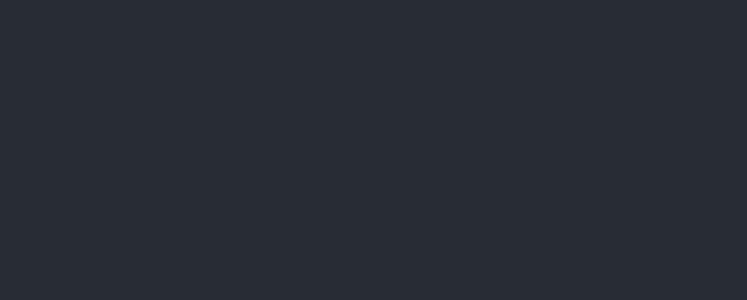
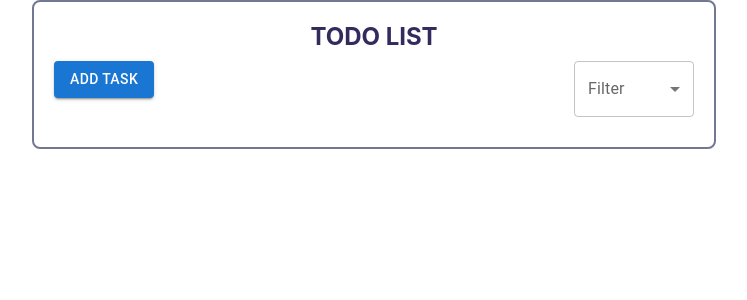
Before and after one commit to gdima96/my-todo-list, a React (Create React App) app: page / in a window 1280 px wide. Shown: the top 300 px of the page, without its empty margins (266-1013 px from the left). Built offline with nearby package versions, Linux system fonts and the light colour scheme.

Commit message:
Navbar added

```diff
--- a/package.json
+++ b/package.json
@@ -3,6 +3,10 @@
   "version": "0.1.0",
   "private": true,
   "dependencies": {
+    "@emotion/react": "^11.13.5",
+    "@emotion/styled": "^11.13.5",
+    "@mui/icons-material": "^6.1.9",
+    "@mui/material": "^6.1.9",
     "@testing-library/jest-dom": "^5.17.0",
     "@testing-library/react": "^13.4.0",
     "@testing-library/user-event": "^13.5.0",
--- a/src/App.css
+++ b/src/App.css
@@ -1,16 +1,5 @@
 .App {
   text-align: center;
-}
-
-.App-logo {
-  height: 40vmin;
-  pointer-events: none;
-}
-
-@media (prefers-reduced-motion: no-preference) {
-  .App-logo {
-    animation: App-logo-spin infinite 20s linear;
-  }
 }
 
 .App-header {
@@ -23,16 +12,3 @@
   font-size: calc(10px + 2vmin);
   color: white;
 }
-
-.App-link {
-  color: #61dafb;
-}
-
-@keyframes App-logo-spin {
-  from {
-    transform: rotate(0deg);
-  }
-  to {
-    transform: rotate(360deg);
-  }
-}
--- a/src/App.tsx
+++ b/src/App.tsx
@@ -1,11 +1,12 @@
 import React from 'react';
 import logo from './logo.svg';
 import './App.css';
+import Navbar from './Components/Navbar/Navbar';
 
 function App() {
   return (
     <div className="App">
-      <header className="App-header"></header>
+      <Navbar />
     </div>
   );
 }
--- /dev/null
+++ b/src/Components/Navbar/Navbar.css
@@ -0,0 +1,36 @@
+.navbar {
+  display: flex;
+  flex-direction: column;
+  align-items: center;
+  justify-content: flex-start;
+  padding: 20px;
+  border: 2px solid #737892;
+  border-radius: 8px;
+  width: 50%;
+  margin: 0 auto;
+}
+
+.navbar h1 {
+  margin: 0;
+  font-size: 24px;
+  font-weight: bold;
+  color: #332a5e;
+  text-align: center;
+}
+.items {
+  display: flex;
+  justify-content: space-between;
+  padding: 10px 20px;
+  width: 100%;
+}
+
+.navbar_button {
+  margin-left: 0;
+  flex: 0 1 auto;
+}
+
+.navbar_filter {
+  margin-right: 0;
+  flex: 0 1 auto;
+  min-width: 120px;
+}
--- /dev/null
+++ b/src/Components/Navbar/Navbar.tsx
@@ -0,0 +1,50 @@
+import React from 'react';
+import './Navbar.css';
+import Button from '@mui/material/Button';
+import Box from '@mui/material/Box';
+import InputLabel from '@mui/material/InputLabel';
+import MenuItem from '@mui/material/MenuItem';
+import FormControl from '@mui/material/FormControl';
+import Select, { SelectChangeEvent } from '@mui/material/Select';
+
+const Navbar: React.FC = () => {
+  const [filter, setFilter] = React.useState('');
+
+  const handleChange = (event: SelectChangeEvent) => {
+    setFilter(event.target.value as string);
+  };
+
+  return (
+    <div className="navbar">
+      <h1>TODO LIST</h1>
+      <div className="items">
+        <div className="navbar_button">
+          <Button variant="contained" color="primary">
+            Add Task
+          </Button>
+        </div>
+
+        <div className="navbar_filter">
+          <Box>
+            <FormControl fullWidth>
+              <InputLabel id="filter-label">Filter</InputLabel>
+              <Select
+                labelId="filter-label"
+                id="filter"
+                value={filter}
+                label="Filter"
+                onChange={handleChange}
+              >
+                <MenuItem value="all">All Tasks</MenuItem>
+                <MenuItem value="done">Done</MenuItem>
+                <MenuItem value="todo">To Do</MenuItem>
+              </Select>
+            </FormControl>
+          </Box>
+        </div>
+      </div>
+    </div>
+  );
+};
+
+export default Navbar;
```
Also changed, not shown: 1 other file (tests, documents, lock files or other folders).
